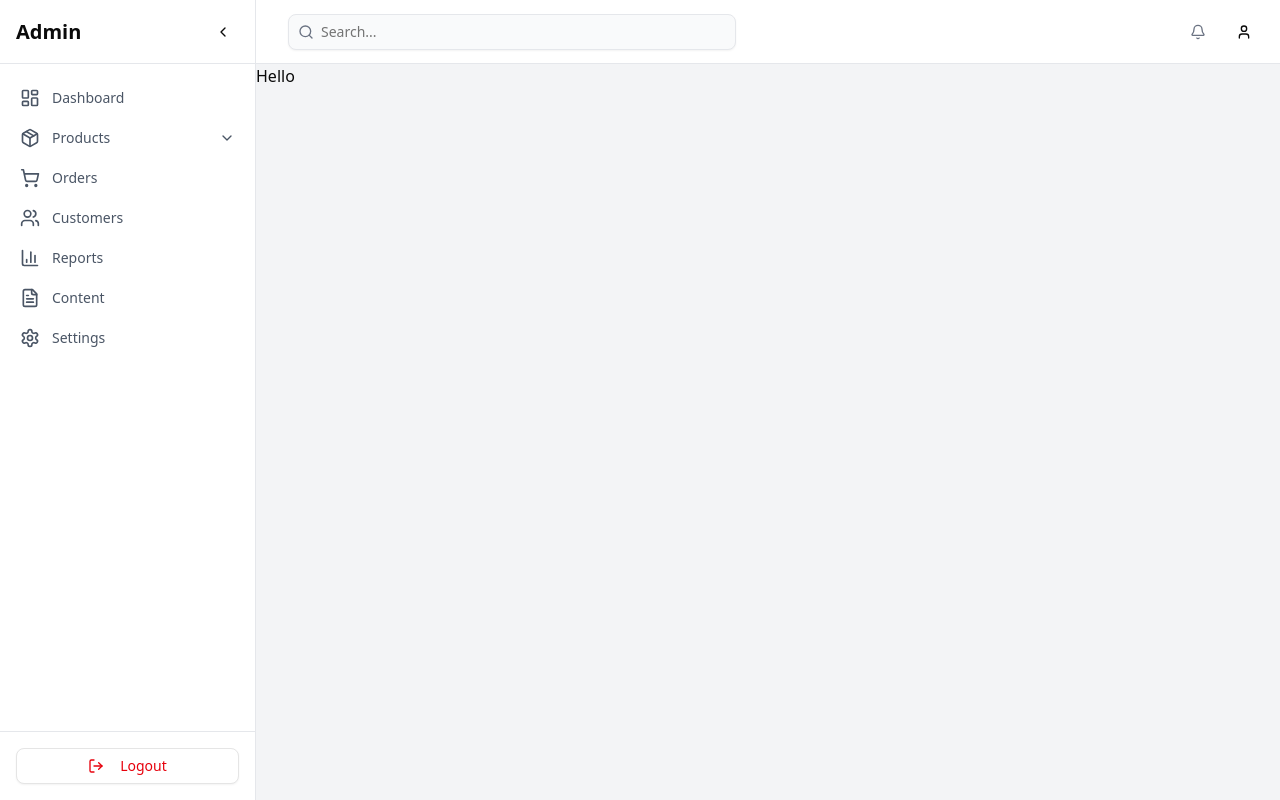
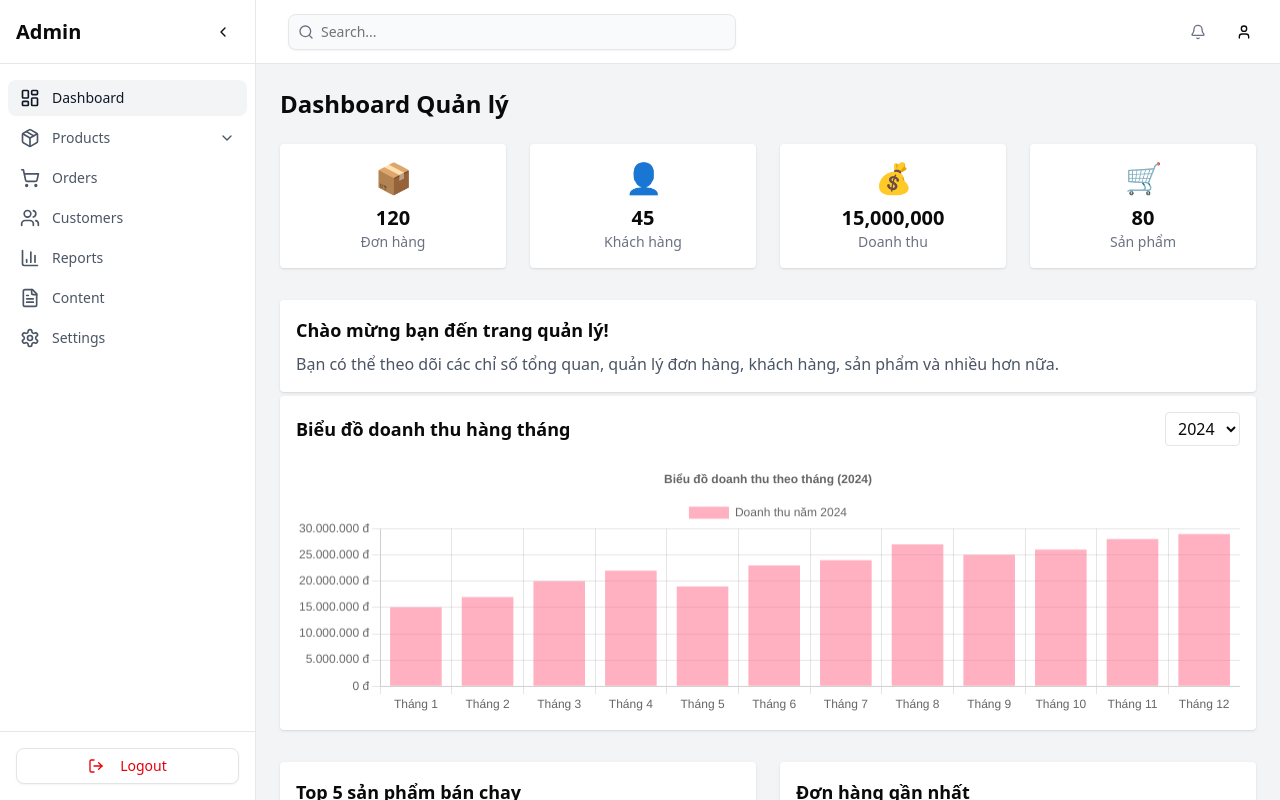
Before and after one commit to CarGear-nextjs-net/frontend, a Next.js app in the folder clientapp/: page /manager in a window 1280 px wide. Built offline with nearby package versions, Linux system fonts and the light colour scheme.

Commit message:
feat: add dashboard

```diff
--- a/clientapp/package.json
+++ b/clientapp/package.json
@@ -38,6 +38,8 @@
     "next": "15.3.2",
     "next-iron-session": "^4.2.0",
     "qs": "^6.14.0",
+     "chart.js": "^4.5.0",
+    "react-chartjs-2": "^5.3.0",
     "quill": "^2.0.3",
     "react": "^19.0.0",
     "react-dom": "^19.0.0",
--- a/clientapp/src/app/(manager)/manager/dashboard/page.js
+++ /dev/null
@@ -1,7 +0,0 @@
-export default function DashboardPage(){
-    return (
-        <div className="w-full bg-white h-screen">
-            dashboard
-        </div>
-    )
-}
--- a/clientapp/src/app/(manager)/manager/page.js
+++ b/clientapp/src/app/(manager)/manager/page.js
@@ -1,5 +1,5 @@
-export default function ManagerPage(){
-    return(
-        <div>Hello</div>
-    )
+import Dashboard from '@/components/manager/dashboard/Dashboard';
+
+export default function ManagerPage() {
+  return <Dashboard />;
 }
--- /dev/null
+++ b/clientapp/src/components/manager/dashboard/Dashboard.jsx
@@ -0,0 +1,182 @@
+"use client"
+import { useEffect, useState } from "react";
+import { Bar } from 'react-chartjs-2';
+import {
+  Chart as ChartJS,
+  CategoryScale,
+  LinearScale,
+  BarElement,
+  Title,
+  Tooltip,
+  Legend,
+} from 'chart.js';
+
+ChartJS.register(CategoryScale, LinearScale, BarElement, Title, Tooltip, Legend);
+
+export default function Dashboard() {
+  // Dữ liệu mẫu, có thể thay bằng API thực tế
+  const [stats, setStats] = useState({
+    orders: 120,
+    customers: 45,
+    revenue: 15000000,
+    products: 80,
+  });
+
+  // Dữ liệu mẫu cho doanh thu từng tháng
+  const [year, setYear] = useState(2024);
+  const years = [2022, 2023, 2024];
+  const monthlyRevenue = {
+    2022: [12000000, 15000000, 18000000, 20000000, 17000000, 21000000, 22000000, 25000000, 23000000, 24000000, 26000000, 27000000],
+    2023: [14000000, 16000000, 19000000, 21000000, 18000000, 22000000, 23000000, 26000000, 24000000, 25000000, 27000000, 28000000],
+    2024: [15000000, 17000000, 20000000, 22000000, 19000000, 23000000, 24000000, 27000000, 25000000, 26000000, 28000000, 29000000],
+  };
+
+  // Dữ liệu mẫu top 5 sản phẩm bán chạy
+  const topProducts = [
+    { id: 1, name: "Áo thun trắng", sold: 320, image: "/placeholder.svg" },
+    { id: 2, name: "Quần jean xanh", sold: 280, image: "/placeholder.svg" },
+    { id: 3, name: "Giày thể thao", sold: 250, image: "/placeholder.svg" },
+    { id: 4, name: "Áo khoác bomber", sold: 210, image: "/placeholder.svg" },
+    { id: 5, name: "Balo thời trang", sold: 180, image: "/placeholder.svg" },
+  ];
+
+  // Dữ liệu mẫu đơn hàng gần nhất
+  const recentOrders = [
+    { id: "DH001", customer: "Nguyễn Văn A", date: "2024-06-01", total: 2500000, status: "Đã giao" },
+    { id: "DH002", customer: "Trần Thị B", date: "2024-06-02", total: 1800000, status: "Đang xử lý" },
+    { id: "DH003", customer: "Lê Văn C", date: "2024-06-03", total: 3200000, status: "Đã hủy" },
+    { id: "DH004", customer: "Phạm Thị D", date: "2024-06-04", total: 1500000, status: "Đã giao" },
+    { id: "DH005", customer: "Vũ Văn E", date: "2024-06-05", total: 2100000, status: "Đang xử lý" },
+  ];
+
+  // useEffect(() => {
+  //   // Gọi API lấy dữ liệu dashboard ở đây
+  // }, []);
+
+  const barData = {
+    labels: [
+      'Tháng 1', 'Tháng 2', 'Tháng 3', 'Tháng 4', 'Tháng 5', 'Tháng 6',
+      'Tháng 7', 'Tháng 8', 'Tháng 9', 'Tháng 10', 'Tháng 11', 'Tháng 12'
+    ],
+    datasets: [
+      {
+        label: `Doanh thu năm ${year}`,
+        data: monthlyRevenue[year],
+        backgroundColor: 'rgba(255, 99, 132, 0.5)',
+      },
+    ],
+  };
+
+  const barOptions = {
+    responsive: true,
+    plugins: {
+      legend: { position: 'top' },
+      title: { display: true, text: `Biểu đồ doanh thu theo tháng (${year})` },
+    },
+    scales: {
+      y: {
+        beginAtZero: true,
+        ticks: {
+          callback: function(value) {
+            return value.toLocaleString('vi-VN') + ' đ';
+          }
+        }
+      }
+    }
+  };
+
+  return (
+    <div className="p-6">
+      <h1 className="text-2xl font-bold mb-6">Dashboard Quản lý</h1>
+      <div className="grid grid-cols-1 md:grid-cols-2 lg:grid-cols-4 gap-6 mb-8">
+        <Widget title="Đơn hàng" value={stats.orders} icon="📦" />
+        <Widget title="Khách hàng" value={stats.customers} icon="👤" />
+        <Widget title="Doanh thu" value={stats.revenue.toLocaleString()} icon="💰" />
+        <Widget title="Sản phẩm" value={stats.products} icon="🛒" />
+      </div>
+      <div className="bg-white rounded shadow p-4 my-1">
+        <h2 className="text-lg font-semibold mb-2">Chào mừng bạn đến trang quản lý!</h2>
+        <p className="text-gray-600">Bạn có thể theo dõi các chỉ số tổng quan, quản lý đơn hàng, khách hàng, sản phẩm và nhiều hơn nữa.</p>
+      </div>
+      <div className="bg-white rounded shadow p-4 mb-8">
+        <div className="flex items-center mb-4 gap-2">
+          <h2 className="text-lg font-semibold flex-1">Biểu đồ doanh thu hàng tháng</h2>
+          <select
+            className="border rounded px-2 py-1"
+            value={year}
+            onChange={e => setYear(Number(e.target.value))}
+          >
+            {years.map(y => (
+              <option key={y} value={y}>{y}</option>
+            ))}
+          </select>
+        </div>
+        <Bar data={barData} options={barOptions} height={80} />
+      </div>
+      <div className="grid grid-cols-1 md:grid-cols-2 gap-6 mb-8">
+        {/* Top 5 sản phẩm bán chạy */}
+        <div className="bg-white rounded shadow p-4">
+          <h2 className="text-lg font-semibold mb-4">Top 5 sản phẩm bán chạy</h2>
+          <table className="w-full text-sm">
+            <thead>
+              <tr className="text-left border-b">
+                <th className="py-2">#</th>
+                <th className="py-2">Sản phẩm</th>
+                <th className="py-2">Số lượng bán</th>
+              </tr>
+            </thead>
+            <tbody>
+              {topProducts.map((p, idx) => (
+                <tr key={p.id} className="border-b last:border-0">
+                  <td className="py-2">{idx + 1}</td>
+                  <td className="py-2 flex items-center gap-2">
+                    <img src={p.image} alt={p.name} className="w-8 h-8 rounded object-cover" />
+                    <span>{p.name}</span>
+                  </td>
+                  <td className="py-2">{p.sold}</td>
+                </tr>
+              ))}
+            </tbody>
+          </table>
+        </div>
+        {/* Đơn hàng gần nhất */}
+        <div className="bg-white rounded shadow p-4">
+          <h2 className="text-lg font-semibold mb-4">Đơn hàng gần nhất</h2>
+          <table className="w-full text-sm">
+            <thead>
+              <tr className="text-left border-b">
+                <th className="py-2">Mã đơn</th>
+                <th className="py-2">Khách hàng</th>
+                <th className="py-2">Ngày</th>
+                <th className="py-2">Tổng tiền</th>
+                <th className="py-2">Trạng thái</th>
+              </tr>
+            </thead>
+            <tbody>
+              {recentOrders.map(order => (
+                <tr key={order.id} className="border-b last:border-0">
+                  <td className="py-2 font-medium">{order.id}</td>
+                  <td className="py-2">{order.customer}</td>
+                  <td className="py-2">{order.date}</td>
+                  <td className="py-2">{order.total.toLocaleString()}đ</td>
+                  <td className="py-2">{order.status}</td>
+                </tr>
+              ))}
+            </tbody>
+          </table>
+        </div>
+      </div>
+
+    </div>
+  );
+}
+
+function Widget({ title, value, icon }) {
+  return (
+    <div className="bg-white rounded shadow p-4 flex flex-col items-center justify-center">
+      <div className="text-3xl mb-2">{icon}</div>
+      <div className="text-xl font-bold">{value}</div>
+      <div className="text-gray-500 text-sm">{title}</div>
+    </div>
+  );
+}
--- a/clientapp/src/components/templates/manager/sidebar.jsx
+++ b/clientapp/src/components/templates/manager/sidebar.jsx
@@ -127,7 +127,7 @@ export default function Sidebar({ user }) {
 const navItems = [
     {
         title: "Dashboard",
-        href: "/manager/dashboard",
+        href: "/manager",
         icon: <LayoutDashboard size={20} />
     },
     {
```
